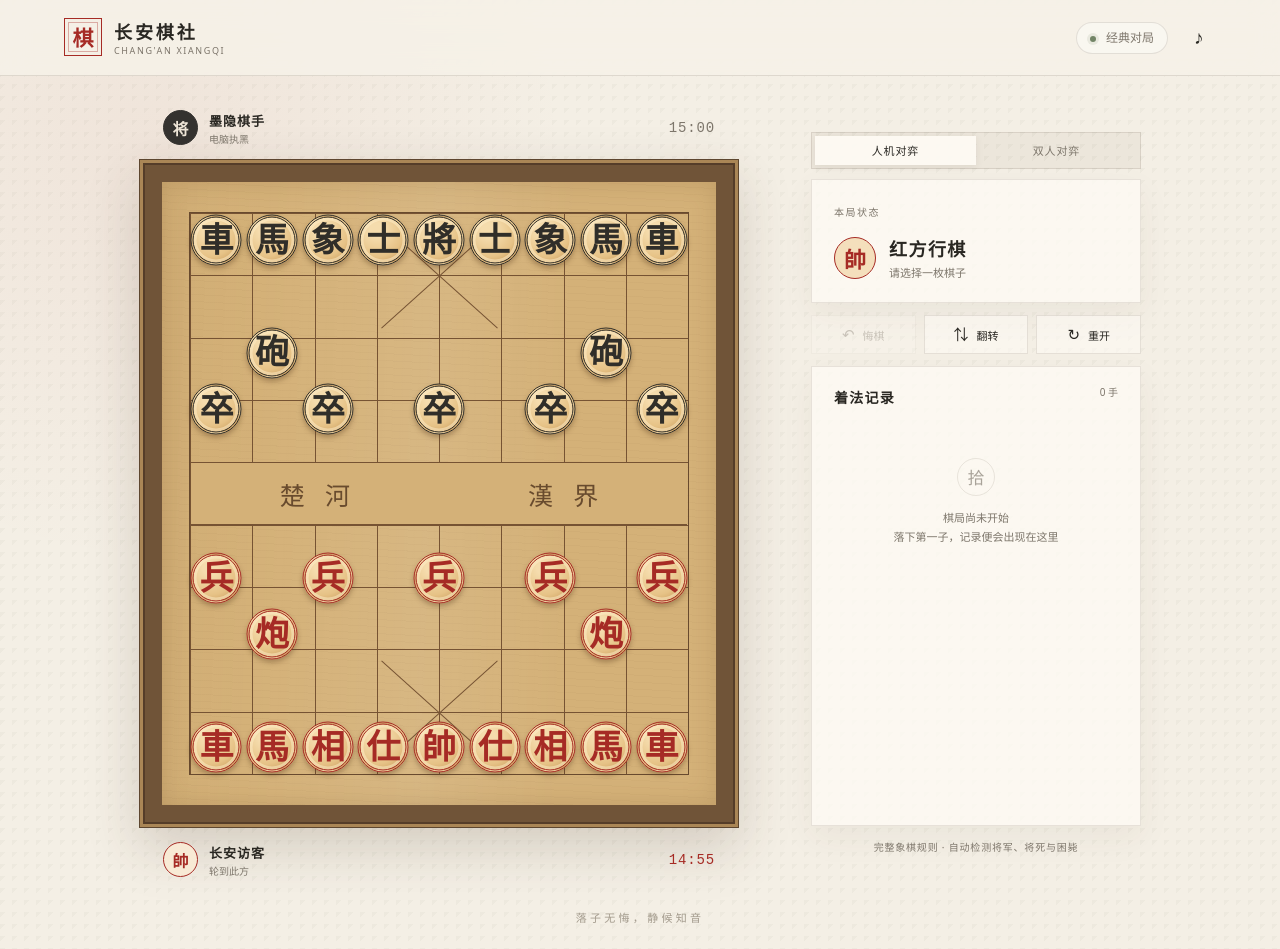
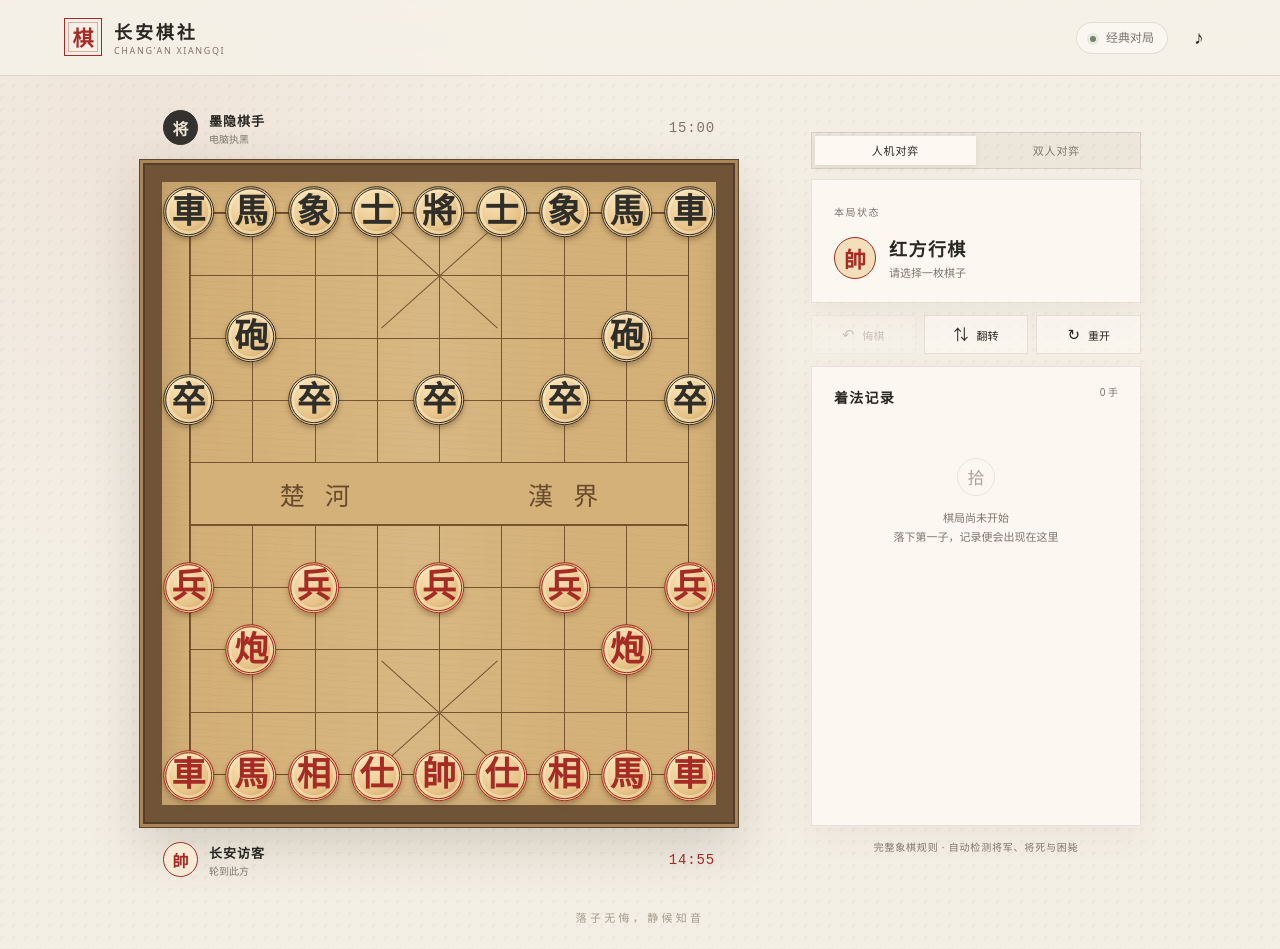
Before and after one commit to suijiafeng/nextjs-chinese-chess, a Next.js app: page / in a window 1280 px wide. Built offline with nearby package versions, Linux system fonts and the light colour scheme.

Commit message:
fix: 将棋子对齐棋盘交叉点

```diff
--- a/app/globals.css
+++ b/app/globals.css
@@ -100,8 +100,18 @@ button { color: inherit; }
 .palace::after { transform: rotate(-48deg); }
 .palace-top { top: 0; }
 .palace-bottom { bottom: 0; }
-.piece-grid { display: grid; grid-template-columns: repeat(9, 1fr); grid-template-rows: repeat(10, 1fr); z-index: 2; }
-.point { appearance: none; position: relative; border: 0; background: transparent; padding: 0; min-width: 0; cursor: default; }
+.piece-grid { z-index: 2; }
+.point {
+  appearance: none;
+  position: absolute;
+  width: 12.5%;
+  height: calc(100% / 9);
+  transform: translate(-50%, -50%);
+  border: 0;
+  background: transparent;
+  padding: 0;
+  cursor: default;
+}
 .piece { cursor: pointer; }
 .point:focus-visible { outline: 2px solid rgba(255, 250, 236, .95); outline-offset: -4px; border-radius: 50%; }
 .point.target { cursor: pointer; }
--- a/app/page.tsx
+++ b/app/page.tsx
@@ -345,6 +345,8 @@ export default function Home() {
               <div className="piece-grid" role="grid" aria-label={`${turn === "red" ? "红方" : "黑方"}回合`}>
                 {viewCoordinates.map(([r, c]) => {
                   const piece = board[r][c];
+                  const visualRow = flipped ? 9 - r : r;
+                  const visualCol = flipped ? 8 - c : c;
                   const isTarget = targets.some(([tr, tc]) => tr === r && tc === c);
                   const isSelected = sameCoord(selected, r, c);
                   const isFrom = sameCoord(lastMove?.from ?? null, r, c);
@@ -371,6 +373,10 @@ export default function Home() {
                       type="button"
                       role="gridcell"
                       data-point={`${r}-${c}`}
+                      style={{
+                        left: `${visualCol * 12.5}%`,
+                        top: `${visualRow * (100 / 9)}%`,
+                      }}
                       aria-label={label}
                       aria-pressed={isSelected}
                       onClick={() => choosePoint(r, c)}
```
